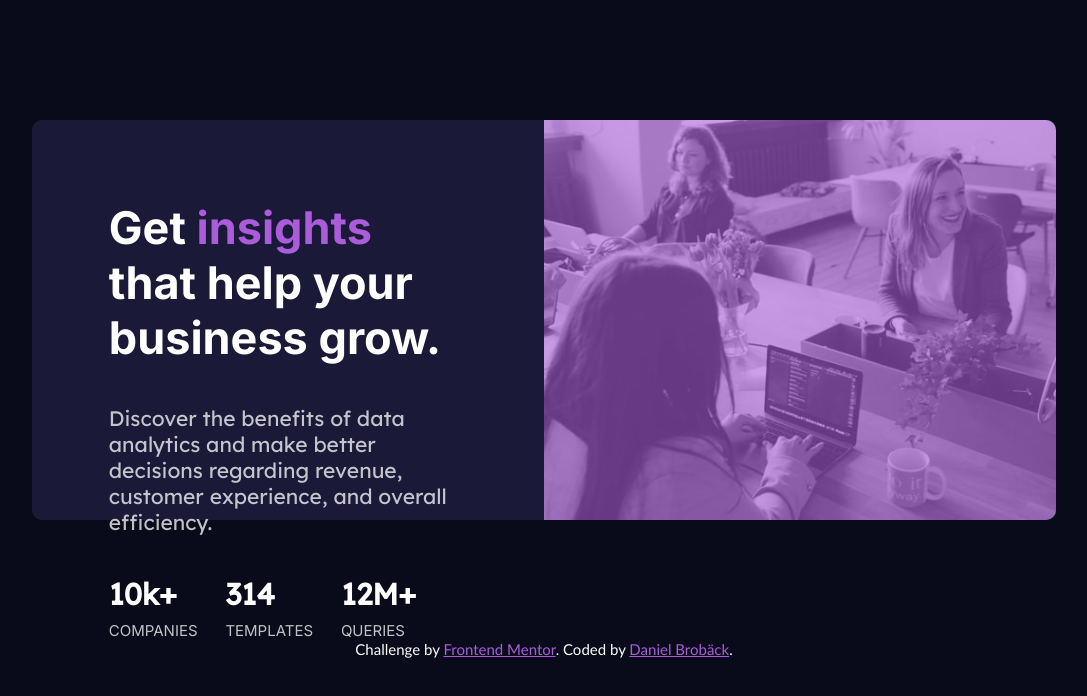
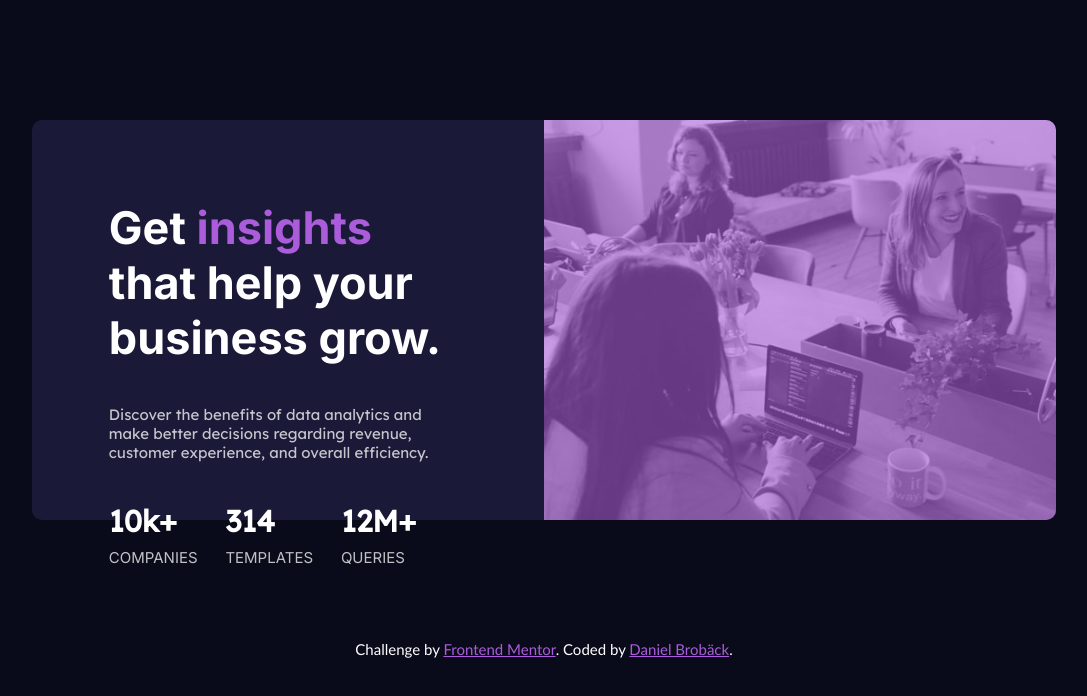
Before and after one commit to dannebrob/fem-stats-preview-card-component-main, a plain HTML site: page index.html in a window 1280 px wide. Shown: the whole page, without its empty margins (96-1183 px from the left). Drawn offline with Linux system fonts and the light colour scheme.

Commit message:
Update style.css

```diff
--- a/style.css
+++ b/style.css
@@ -37,16 +37,10 @@ h1 {
     font-family: 'Inter', sans-serif;
     font-weight: 700;
     font-size: 3rem;
-    margin-top: 10vh;
-    margin-bottom: 2vh;
-    color: var(--main-heading)
 }
 p {
     font-family: 'Lexend Deca', sans-serif;
-
-    color: var(--main-paragraph);
-    font-size: 1.4rem;
-    margin-top: 5vh;
+    font-size: 1rem;
 }
 
 .card{
@@ -78,7 +72,16 @@ p {
 .card-text-box span{
     color: var(--violet)
 }
+.card-text-box h1{
+    margin-top: 10vh;
+    margin-bottom: 2vh;
+    color: var(--main-heading)
+}
 
+.card-text-box p{
+    color: var(--main-paragraph);
+    margin-top: 5vh;
+}
 .card-text-box .stats-container{
     display: flex;
     justify-content: space-between;
```
